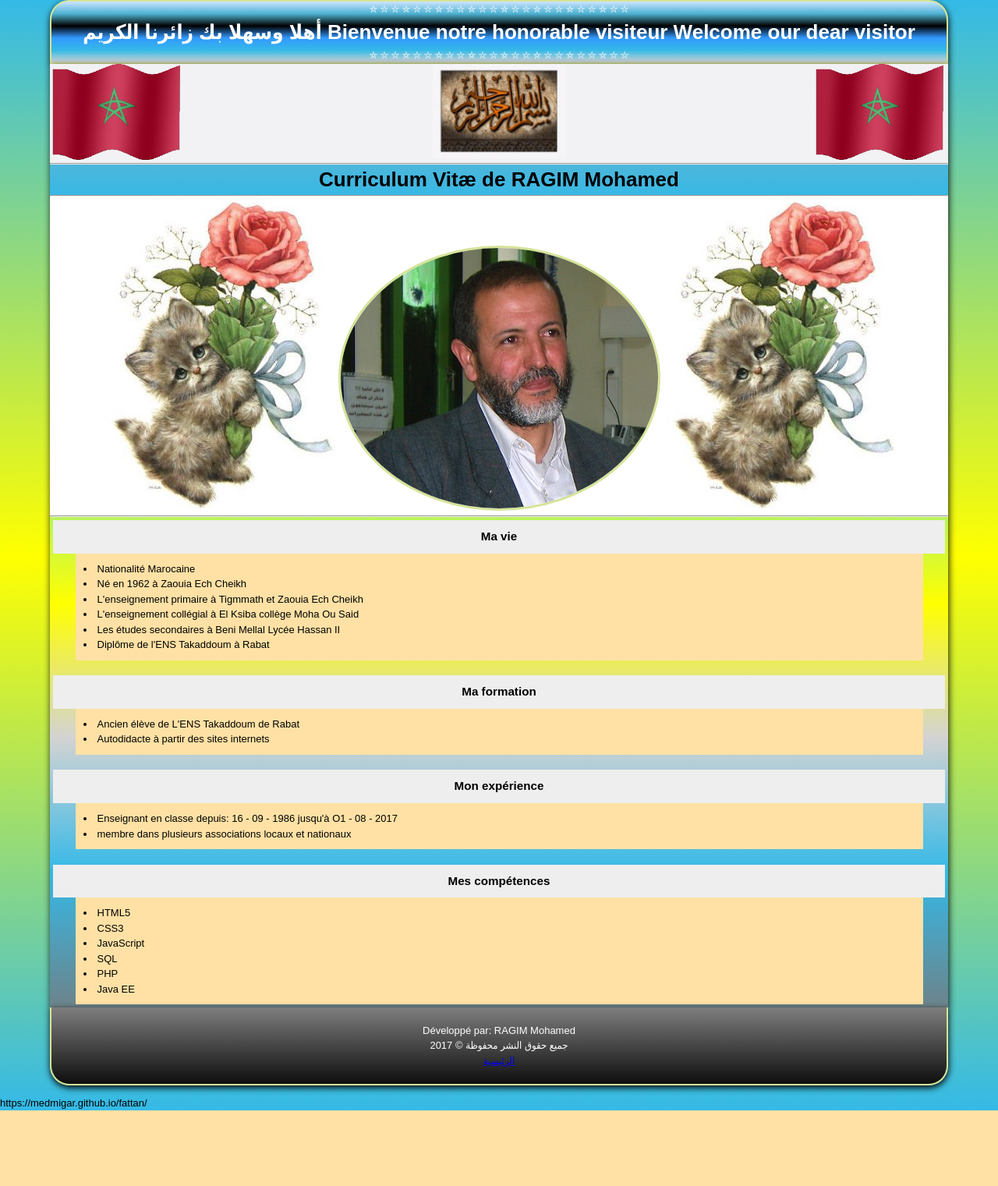
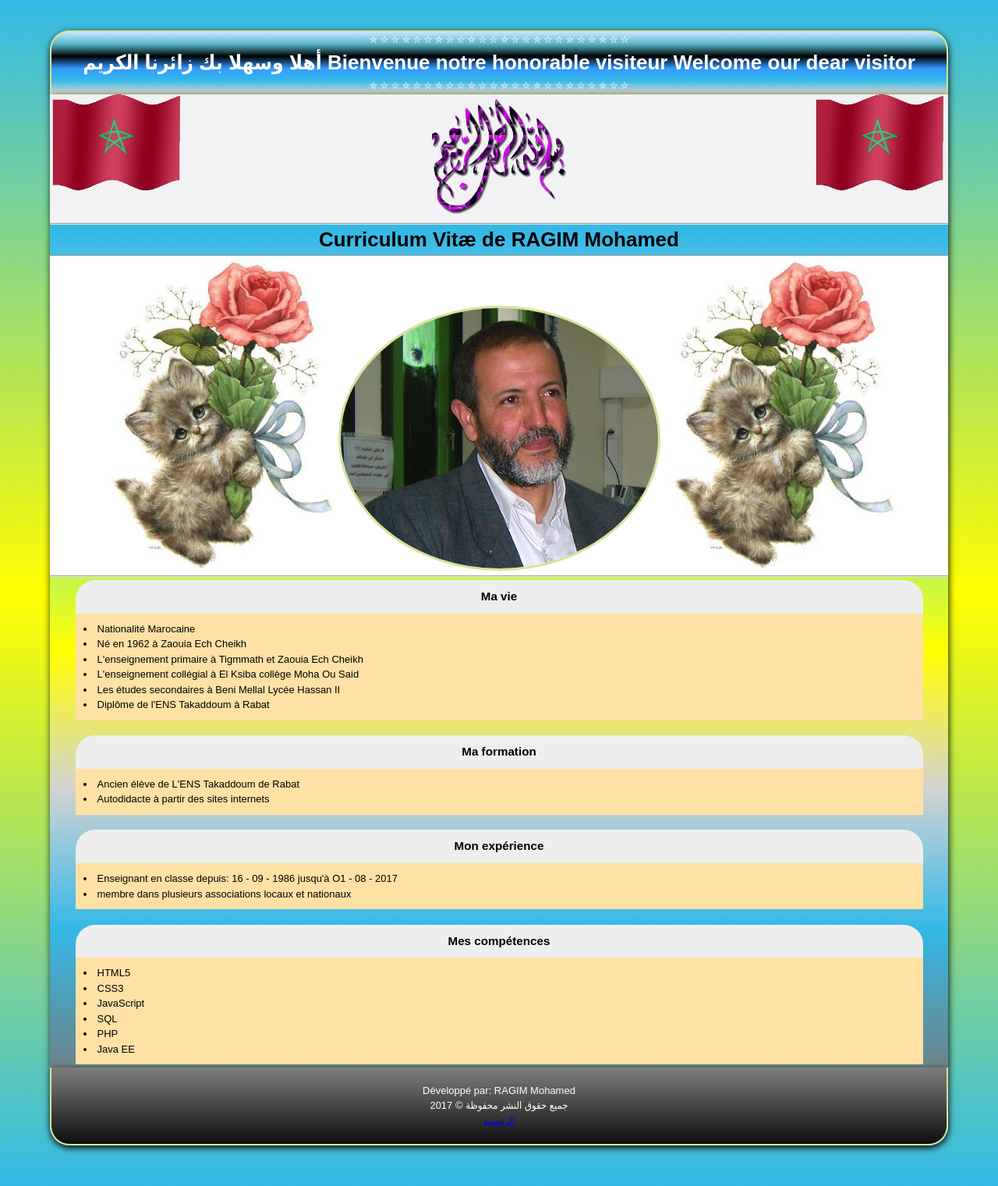
Before and after one commit to medmigar/fattan, a PHP site: page /cvMed/cv_med/cvMed.html in a window 1280 px wide. Shown: the whole page at 78% size. Before the commit the page ends 1424 px from the top, so only its background shows below. Run offline with PHP 8.4, Linux system fonts and the light colour scheme.

Commit message:
mise à jour 8

```diff
--- a/css/style.css
+++ b/css/style.css
@@ -64,9 +64,9 @@ h3,h4,h2,.anachid{
   text-align: center;
   padding: 10px;
   background-color: #eee;
-  //border-radius: 25px 25px 0px 0px;
+  border-radius: 25px 25px 0px 0px;
   margin: auto;
-  max-width: 100%;
+  max-width: 95%;
 }
 
 h5{
--- a/cvMed/cv_med/cvMed.html
+++ b/cvMed/cv_med/cvMed.html
@@ -7,7 +7,7 @@
 	<link rel="stylesheet" href="../../css/style.css">
 	<link rel="stylesheet" href="../../css/style_hor.css">
 </head>
-<body>
+<body><br><br>
 	<header class="hed">
     &#9956; &#9957; &#9958; &#9956; &#9957; &#9958; &#9956; &#9957; &#9958; &#9956; &#9957; &#9958;
     &#9956; &#9957; &#9958; &#9956; &#9957; &#9958; &#9956; &#9957; &#9958; &#9956; &#9957; &#9958;
@@ -19,9 +19,9 @@
 
 		<div style="text-align: center;background-color: #f2f1f3;">
 		<img src="../../images/alam.gif" alt="" style="height:auto;width:15%;float: left;">
-		<img src="../../images/basmala.jpg" alt="" style="height:auto;width:15%;">
+		<img src="../../images/005.gif" alt="" style="height:auto;width:15%;">
 		<img src="../../images/alam.gif" alt="" style="height:auto;width:15%;float: right;">
-	</div>
+		</div>
 		<hr>
 		<h1>Curriculum Vitæ de RAGIM Mohamed</h1><hr>
 		<div style="text-align: center; background-color: #fff;">
@@ -70,6 +70,6 @@
 			Développé par: RAGIM Mohamed <br>
 			جميع حقوق النشر محفوظة © 2017<br>
 			<a href="/fattan/">الرئيسية</a><br><br>
-		</footer>
+		</footer><br><br>
 </body>
-</html>https://medmigar.github.io/fattan/
+</html>
```
